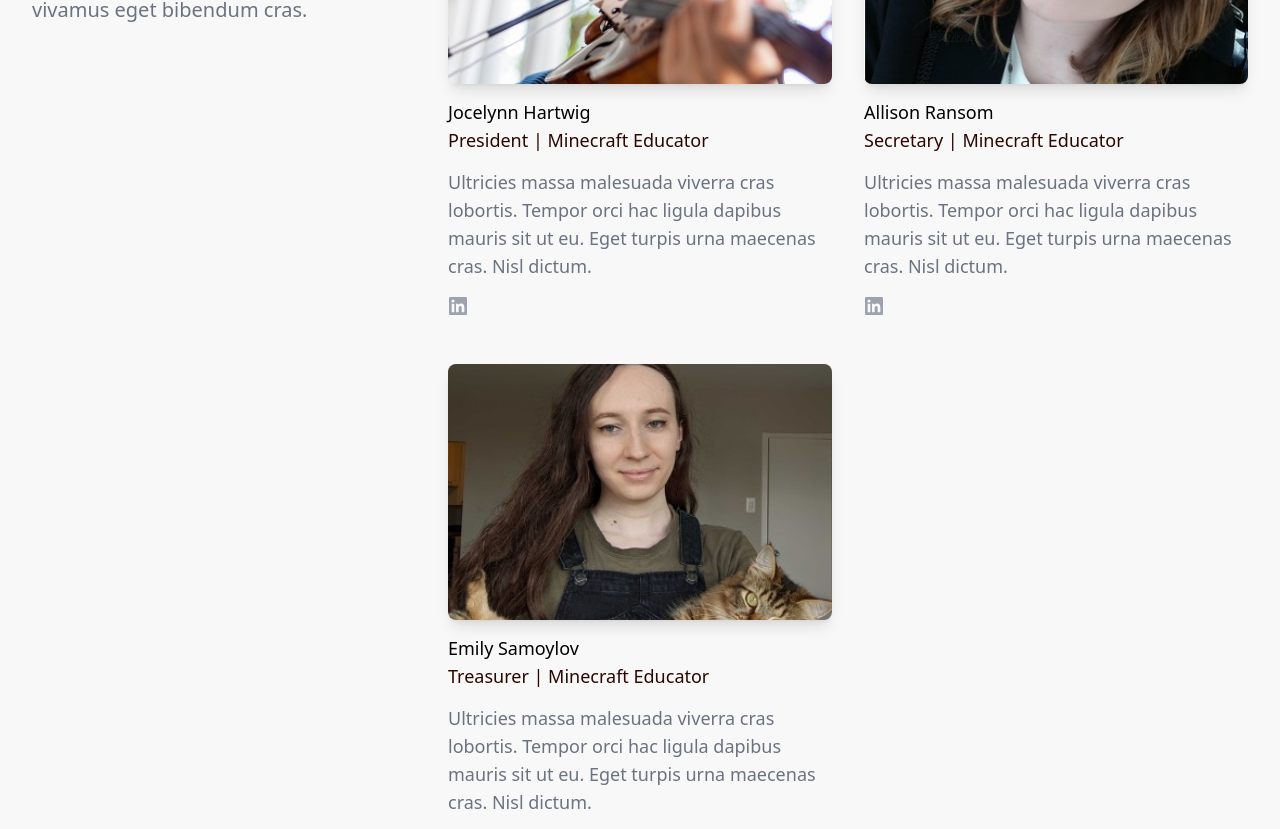
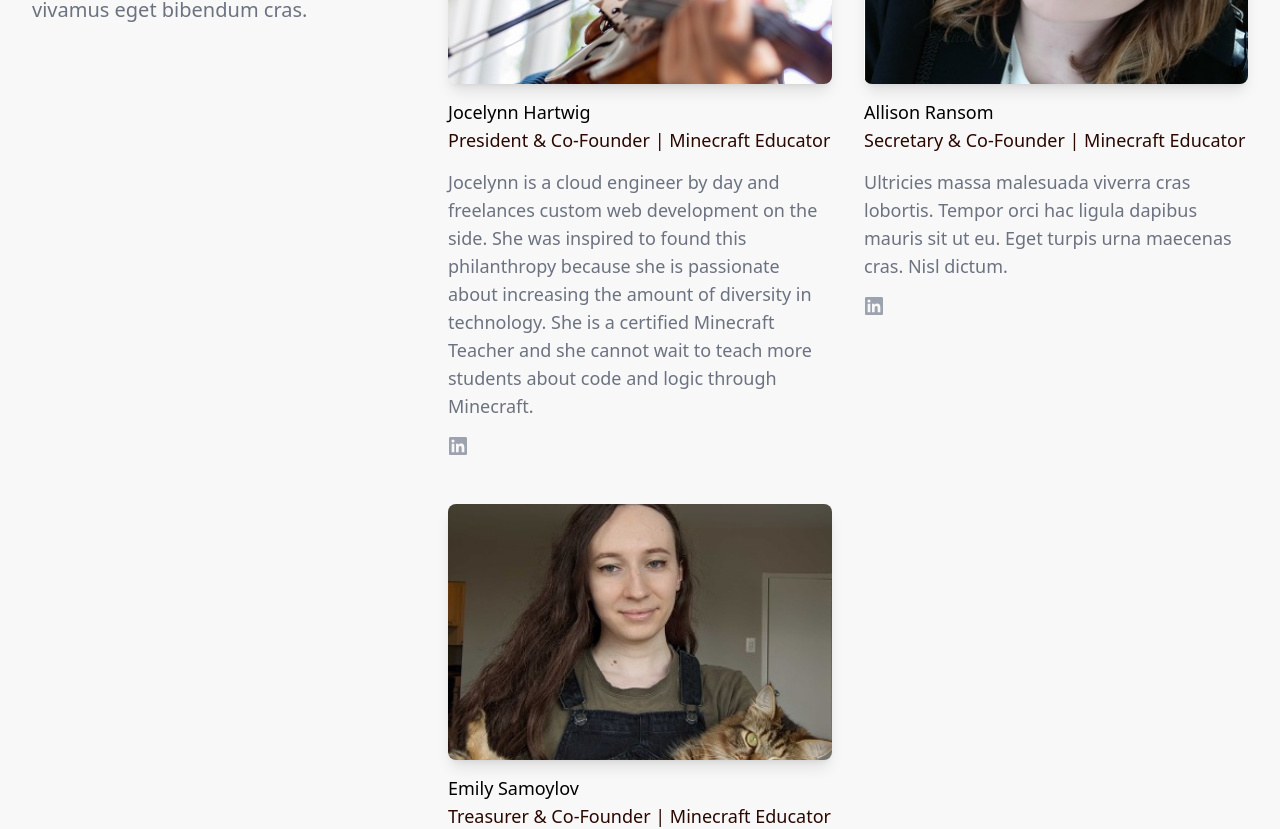
Before and after one commit to fwnanodev/marginal-entropy, a React (Create React App) app: page / in a window 1280 px wide. Shown: the part 1220-2049 px from the top of the page. Built offline with nearby package versions, Linux system fonts and the light colour scheme.

Commit message:
feat: linkedin URLs

```diff
--- a/src/components/Biographies.jsx
+++ b/src/components/Biographies.jsx
@@ -5,24 +5,24 @@ import emily from "./images/Emily.jpg";
 const people = [
   {
     name: "Jocelynn Hartwig",
-    role: "President | Minecraft Educator",
+    role: "President & Co-Founder | Minecraft Educator",
     imageUrl: jocelynn,
-    bio: "Ultricies massa malesuada viverra cras lobortis. Tempor orci hac ligula dapibus mauris sit ut eu. Eget turpis urna maecenas cras. Nisl dictum.",
-    linkedinUrl: "#",
+    bio: "Jocelynn is a cloud engineer by day and freelances custom web development on the side. She was inspired to found this philanthropy because she is passionate about increasing the amount of diversity in technology. She is a certified Minecraft Teacher and she cannot wait to teach more students about code and logic through Minecraft.",
+    linkedinUrl: "https://www.linkedin.com/in/jocelynn23/",
   },
   {
     name: "Allison Ransom",
-    role: "Secretary | Minecraft Educator",
+    role: "Secretary & Co-Founder | Minecraft Educator",
     imageUrl: allison,
     bio: "Ultricies massa malesuada viverra cras lobortis. Tempor orci hac ligula dapibus mauris sit ut eu. Eget turpis urna maecenas cras. Nisl dictum.",
-    linkedinUrl: "#",
+    linkedinUrl: "https://www.linkedin.com/in/allison-ransom-1a1b8873/",
   },
   {
     name: "Emily Samoylov",
-    role: "Treasurer | Minecraft Educator",
+    role: "Treasurer & Co-Founder | Minecraft Educator",
     imageUrl: emily,
     bio: "Ultricies massa malesuada viverra cras lobortis. Tempor orci hac ligula dapibus mauris sit ut eu. Eget turpis urna maecenas cras. Nisl dictum.",
-    linkedinUrl: "#",
+    linkedinUrl: "https://www.linkedin.com/in/emily-samoylov/",
   },
 ];
 
```
